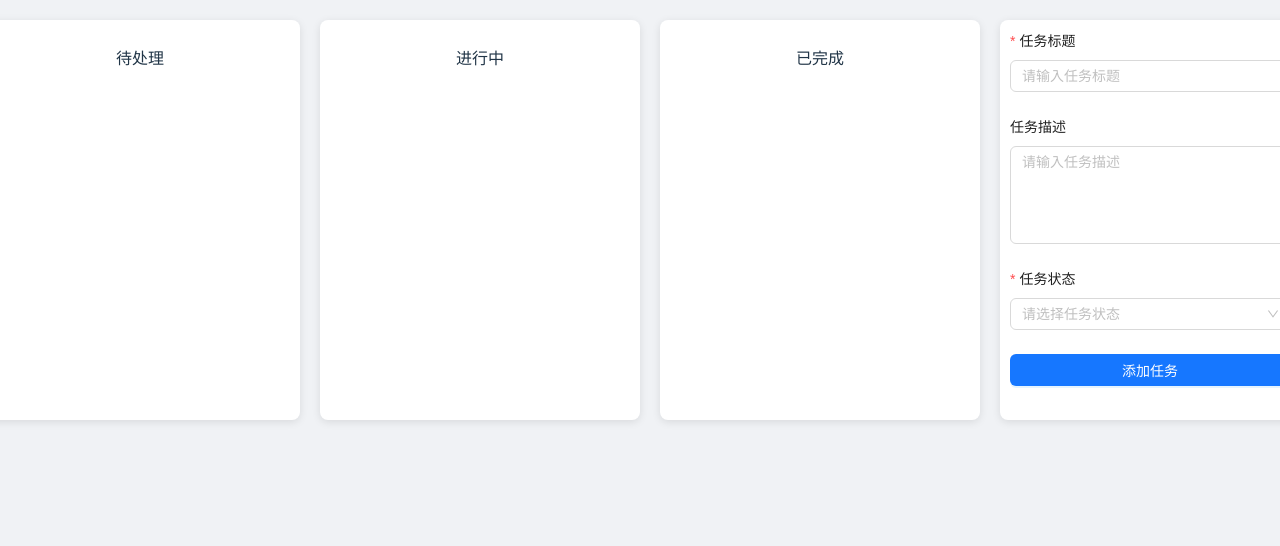
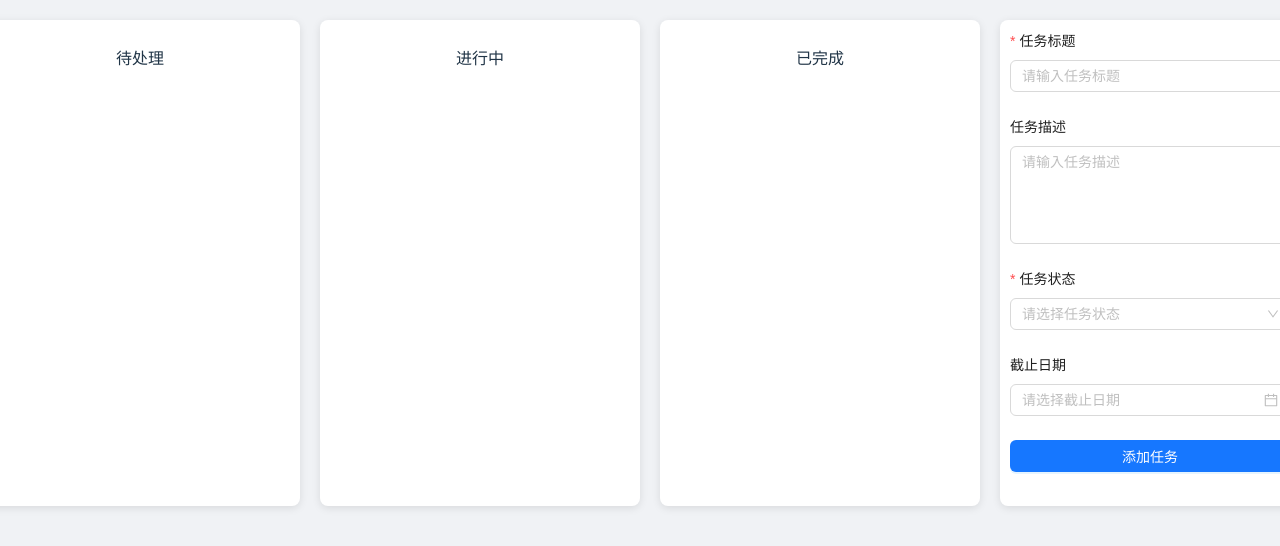
Before and after one commit to zyl819/web-, a React (Vite) app in the folder kanban-board/: page /projects/1/tasks in a window 1280 px wide. Shown: the top 546 px of the page. Built offline with nearby package versions, Linux system fonts and the light colour scheme.

Commit message:
增加截止时间

```diff
--- a/kanban-board/src/components/TaskCard.jsx
+++ b/kanban-board/src/components/TaskCard.jsx
@@ -2,13 +2,24 @@ import React from 'react';
 import { Card } from 'antd';
 
 function TaskCard({ task, onChangeStatus }) {
+  const handleStatusChange = (newStatus) => {
+    onChangeStatus(task.id, newStatus);
+  };
+
   return (
     <Card
       style={styles.card}
       title={task.title}
-      extra={<span style={styles.status}>{task.status}</span>}
+      extra={
+        <Select defaultValue={task.status} onChange={handleStatusChange} style={styles.select}>
+          <Option value="todo">待处理</Option>
+          <Option value="inProgress">进行中</Option>
+          <Option value="done">已完成</Option>
+        </Select>
+      }
     >
       <p>{task.description}</p>
+      {task.deadline && <p style={styles.deadline}>截止日期: {task.deadline}</p>}
     </Card>
   );
 }
@@ -20,9 +31,12 @@ const styles = {
     borderRadius: '4px',
     cursor: 'pointer',
   },
-  status: {
-    fontSize: '12px',
-    color: '#999',
+  select: {
+    width: '120px',
+  },
+  deadline: {
+    color: '#ff4d4f',
+    marginTop: '10px',
   },
 };
 
--- a/kanban-board/src/pages/BoardPage.jsx
+++ b/kanban-board/src/pages/BoardPage.jsx
@@ -1,6 +1,7 @@
 import React, { useState } from 'react';
-import { Card, Col, Row, Form, Input, Button, Select } from 'antd';
+import { Form, Input, Button, Select, DatePicker } from 'antd';
 import TaskCard from '../components/TaskCard';
+import moment from 'moment';
 
 const { TextArea } = Input;
 const { Option } = Select;
@@ -13,6 +14,7 @@ function BoardPage() {
   });
 
   const [form] = Form.useForm();
+  const username = localStorage.getItem('username');
 
   const addTask = (values) => {
     const newTask = {
@@ -20,6 +22,7 @@ function BoardPage() {
       title: values.title,
       description: values.description,
       status: values.status,
+      deadline: values.deadline ? values.deadline.format('YYYY-MM-DD') : null,  // 保存截止日期
     };
 
     setTasks((prevTasks) => ({
@@ -60,6 +63,9 @@ function BoardPage() {
 
   return (
     <div style={styles.board}>
+      <div style={styles.usernameContainer}>
+        <span style={styles.username}>{username}</span>
+      </div>
       <div style={styles.listsContainer}>
         <div style={styles.list}>
           <h3 style={styles.listTitle}>待处理</h3>
@@ -96,6 +102,10 @@ function BoardPage() {
             </Select>
           </Form.Item>
 
+          <Form.Item name="deadline" label="截止日期">
+            <DatePicker placeholder="请选择截止日期" style={styles.input} />
+          </Form.Item>
+
           <Form.Item>
             <Button type="primary" htmlType="submit" style={{ width: '100%' }}>
               添加任务
@@ -118,6 +128,16 @@ const styles = {
     backgroundColor: '#f0f2f5',
     overflowX: 'auto',
     boxSizing: 'border-box',
+    position: 'relative',
+  },
+  usernameContainer: {
+    position: 'absolute',
+    top: '10px',
+    right: '20px',
+  },
+  username: {
+    fontSize: '16px',
+    fontWeight: 'bold',
   },
   listsContainer: {
     display: 'flex',
--- a/kanban-board/src/pages/ProjectPage.jsx
+++ b/kanban-board/src/pages/ProjectPage.jsx
@@ -7,7 +7,7 @@ function ProjectPage() {
   const [projects, setProjects] = useState([]);
   const [form] = Form.useForm();
   const navigate = useNavigate();
-  const username = localStorage.getItem('username');
+  const username = localStorage.getItem('username');  // 获取用户名
 
   useEffect(() => {
     async function fetchProjects() {
@@ -30,7 +30,6 @@ function ProjectPage() {
       if (response.data && response.data.name) {
         setProjects([...projects, response.data]);
         form.resetFields();
-        console.log('Project created and added to list:', response.data);
       } else {
         console.error('Failed to create project:', response.data);
       }
@@ -46,7 +45,7 @@ function ProjectPage() {
   return (
     <div style={styles.container}>
       <div style={styles.projectContainer}>
-        <h2 style={styles.title}>项目列表</h2>
+        <h2 style={styles.title}>{username}的项目列表</h2>
         <List
           bordered
           dataSource={projects}
@@ -57,15 +56,16 @@ function ProjectPage() {
           )}
         />
         <h3 style={styles.subtitle}>创建新项目</h3>
-        <Form form={form} onFinish={addProject} layout="vertical">
+        <Form form={form} onFinish={addProject} layout="vertical" style={styles.form}>
           <Form.Item
             name="name"
             label="项目名称"
             rules={[{ required: true, message: '请输入项目名称' }]}
+            style={styles.formItem}
           >
-            <Input placeholder="请输入项目名称" />
+            <Input placeholder="请输入项目名称" style={styles.input} />
           </Form.Item>
-          <Form.Item>
+          <Form.Item style={styles.formItem}>
             <Button type="primary" htmlType="submit" style={{ width: '100%' }}>
               创建项目
             </Button>
@@ -79,6 +79,7 @@ function ProjectPage() {
 const styles = {
   container: {
     display: 'flex',
+    flexDirection: 'column',
     justifyContent: 'center',
     alignItems: 'center',
     height: '100vh',
@@ -87,6 +88,16 @@ const styles = {
     padding: 0,
     backgroundColor: '#f0f2f5',
     boxSizing: 'border-box',
+    position: 'relative',
+  },
+  usernameContainer: {
+    position: 'absolute',
+    top: '10px',
+    right: '20px',
+  },
+  username: {
+    fontSize: '16px',
+    fontWeight: 'bold',
   },
   projectContainer: {
     backgroundColor: 'white',
@@ -95,6 +106,10 @@ const styles = {
     boxShadow: '0 2px 8px rgba(0, 0, 0, 0.1)',
     maxWidth: '500px',
     width: '100%',
+    height: '60%',
+    display: 'flex',
+    flexDirection: 'column',
+    justifyContent: 'center',
   },
   title: {
     textAlign: 'center',
@@ -102,6 +117,18 @@ const styles = {
   },
   subtitle: {
     marginTop: '20px',
+    textAlign: 'center',
+  },
+  form: {
+    display: 'flex',
+    flexDirection: 'column',
+    alignItems: 'center',
+  },
+  formItem: {
+    width: '80%', // 控制输入框宽度
+  },
+  input: {
+    width: '100%',
   },
 };
 
```
